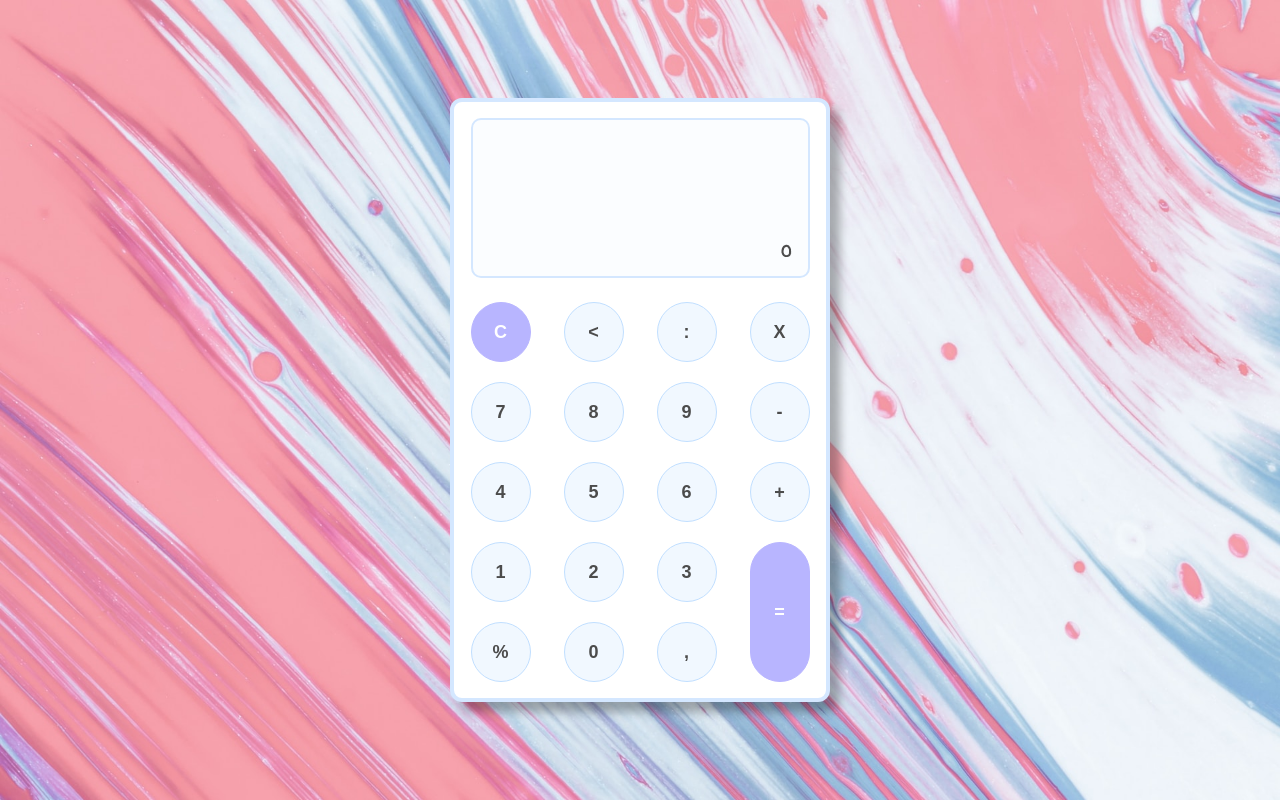
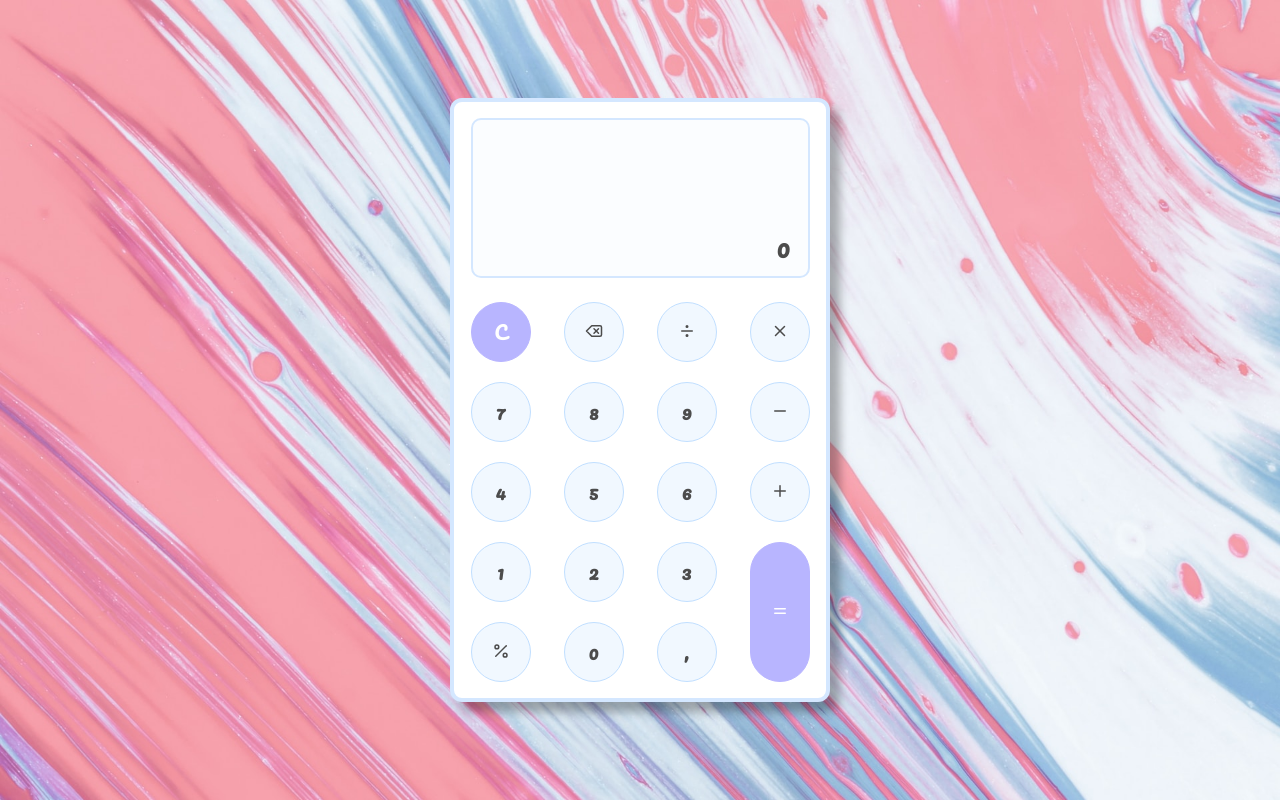
Before and after one commit to HJosephDEV/calculator-next, a Next.js app: page /home in a window 1280 px wide. Built offline with nearby package versions, Linux system fonts and the light colour scheme.

Commit message:
Updates the handlezero rule, adds icons and styles

```diff
--- a/package.json
+++ b/package.json
@@ -12,6 +12,7 @@
     "next": "13.4.12",
     "react": "18.2.0",
     "react-dom": "18.2.0",
+    "react-icons": "^4.10.1",
     "zustand": "^4.3.9"
   },
   "devDependencies": {
--- a/src/app/globals.scss
+++ b/src/app/globals.scss
@@ -2,4 +2,5 @@
   box-sizing: border-box;
   font-weight: 600;
   color: #4c4c4c;
+  font-family: 'Pacifico', cursive;
 }
--- a/src/app/layout.tsx
+++ b/src/app/layout.tsx
@@ -1,9 +1,9 @@
 import './reset.scss';
 import './globals.scss';
 import type { Metadata } from 'next';
-import { Pangolin } from 'next/font/google';
+import { Pacifico } from 'next/font/google';
 
-const pangolin = Pangolin({ weight: '400', subsets: ['latin'] });
+const pacifico = Pacifico({ weight: '400', subsets: ['latin'] });
 
 export const metadata: Metadata = {
   title: 'Create Next App',
@@ -14,7 +14,7 @@ export default function RootLayout({ children }: { children: React.ReactNode })
   return (
     <html lang='pt'>
       <meta charSet='UTF-8'></meta>
-      <body className={pangolin.className}>{children}</body>
+      <body className={pacifico.className}>{children}</body>
     </html>
   );
 }
--- a/src/components/calculator/@types/index.tsx
+++ b/src/components/calculator/@types/index.tsx
@@ -10,7 +10,7 @@ export type CalculatorKeyboardButton = {
   event: (key?: string) => void;
   name?: string;
   keyboardKey: string;
-  content?: string;
+  content?: string | JSX.Element;
 };
 
 export type CalculatorKeyboardProps = { buttonsList: Array<CalculatorKeyboardButton> };
--- a/src/components/calculator/components/display/index.tsx
+++ b/src/components/calculator/components/display/index.tsx
@@ -13,7 +13,7 @@ export default function CalculatorDisplay({
       key={`expression-${i}`}
       className={styles.historicItem}
     >
-      <div className={styles.itemContent}>{expression}</div>
+      {expression}
     </div>
   ));
 
@@ -37,7 +37,8 @@ export default function CalculatorDisplay({
 
         <div className={styles.visorContainer}>
           {displayView.expression}
-          {!!displayView.result && `= ${displayView.result}`}
+          <br />
+          {!!displayView.result && `=${displayView.result}`}
         </div>
       </div>
     </div>
--- a/src/components/calculator/components/display/styles.module.scss
+++ b/src/components/calculator/components/display/styles.module.scss
@@ -31,9 +31,9 @@
 
         .historicItem {
           position: relative;
-
-          .itemContent {
           text-align: right;
+          font-size: 16px;
+          letter-spacing: 2px;
           animation: showItem 0.7s ease;
 
           @keyframes showItem {
@@ -47,6 +47,11 @@
         }
       }
     }
+
+    .visorContainer {
+      font-size: 24px;
+      letter-spacing: 2px;
+      text-align: right;
     }
   }
 }
--- a/src/components/calculator/components/keyboard/components/button/styles.module.scss
+++ b/src/components/calculator/components/keyboard/components/button/styles.module.scss
@@ -6,12 +6,21 @@
   border: 1px solid #c1dfff;
   transition: all 0.4s ease;
   font-size: 18px;
+  font-family: 'Pacifico', cursive;
   cursor: pointer;
 
   &:hover {
     background: #b8b5ff;
     border-color: #b8b5ff;
     color: #fff;
+
+    svg {
+      circle,
+      line,
+      path {
+        color: #fff;
+      }
+    }
   }
 }
 
@@ -26,6 +35,12 @@
   background: #b8b5ff !important;
   border-color: #b8b5ff !important;
   color: #fff;
+
+  svg {
+    line {
+      color: #fff;
+    }
+  }
 }
 
 @media (max-width: 420px) {
--- a/src/components/calculator/index.tsx
+++ b/src/components/calculator/index.tsx
@@ -1,6 +1,7 @@
 'use client';
 
 import { useState, useEffect } from 'react';
+import { LuDelete, LuDivide, LuMinus, LuPlus, LuX, LuEqual, LuPercent } from 'react-icons/lu';
 
 import CalculatorDisplay from './components/display';
 import CalculatorKeyboard from './components/keyboard';
@@ -69,11 +70,11 @@ export default function Calculator(): JSX.Element {
     if (!number.length || hasComma) return false;
 
     const isLastNaN: boolean = handleNaN(',', true);
-    !isLastNaN && setDisplayValue(`${displayValue}.`);
+    !isLastNaN && setDisplayValue(`${displayValue},`);
   };
 
   const handleKeyAfterResult = () => {
-    const completedExpression: string = `${displayValue} = ${expressionResult}`;
+    const completedExpression: string = `${displayValue}=${expressionResult}`;
     setHistoric([...historic, completedExpression]);
     setExpressionResult('');
   };
@@ -128,10 +129,38 @@ export default function Calculator(): JSX.Element {
     return false;
   };
 
-  const handleZeroInDisplay = (key: string) => {
-    if (key === '0') return;
+  const handleZeroInDisplay = (key: string): boolean => {
+    if (displayValue[0] !== '0') return false;
 
-    setDisplayValue(key);
+    if (
+      displayValue.length === 1 &&
+      displayValue[0] === '0' &&
+      !sinals.includes(key) &&
+      key !== '0'
+    ) {
+      setDisplayValue(key);
+      return true;
+    }
+
+    if (
+      (displayValue.at(-1) === '0' && key === '0' && sinals.includes(displayValue.at(-2) || '')) ||
+      (displayValue.at(-1) === '0' && key === '0')
+    ) {
+      return true;
+    }
+
+    if (
+      displayValue.at(-1) === '0' &&
+      sinals.includes(displayValue.at(-2) || '') &&
+      key !== '0' &&
+      key !== '.'
+    ) {
+      const newString: string = displayValue.replace(/.$/, key);
+      setDisplayValue(newString);
+      return true;
+    }
+
+    return false;
   };
 
   const handleResultInDisplay = (key: string) => {
@@ -147,10 +176,8 @@ export default function Calculator(): JSX.Element {
       return;
     }
 
-    if (displayValue.length === 1 && displayValue[0] === '0' && !sinals.includes(key)) {
-      handleZeroInDisplay(key);
-      return;
-    }
+    const handleZeroResult: boolean = handleZeroInDisplay(key);
+    if (handleZeroResult) return;
 
     const isKeyNaN: boolean = handleNaN(key, true);
     if (isKeyNaN) return;
@@ -175,7 +202,8 @@ export default function Calculator(): JSX.Element {
 
   const handleResult = () => {
     const lastDigit: string = displayValue.at(-1) ?? '';
-    if (sinals.includes(lastDigit) || lastDigit === ',') return;
+    console.log(lastDigit);
+    if (sinals.includes(lastDigit) || lastDigit === '.') return;
     const value: string = eval(displayValue.replaceAll(',', '.')).toString().replaceAll('.', ',');
     setExpressionResult(value);
   };
@@ -190,19 +218,19 @@ export default function Calculator(): JSX.Element {
     {
       name: 'back',
       keyboardKey: 'Backspace',
-      content: '<',
+      content: <LuDelete />,
       event: () => handleBack()
     },
     {
       name: 'division',
       keyboardKey: '/',
-      content: ':',
+      content: <LuDivide />,
       event: () => handleKey('/')
     },
     {
       name: 'multiplication',
       keyboardKey: '*',
-      content: 'X',
+      content: <LuX />,
       event: () => handleKey('*')
     },
     {
@@ -223,7 +251,7 @@ export default function Calculator(): JSX.Element {
     {
       name: 'minus',
       keyboardKey: '-',
-      content: '-',
+      content: <LuMinus />,
       event: () => handleKey('-')
     },
     {
@@ -244,7 +272,7 @@ export default function Calculator(): JSX.Element {
     {
       name: 'plus',
       keyboardKey: '+',
-      content: '+',
+      content: <LuPlus />,
       event: () => handleKey('+')
     },
     {
@@ -265,12 +293,12 @@ export default function Calculator(): JSX.Element {
     {
       name: 'equal',
       keyboardKey: 'Enter',
-      content: '=',
+      content: <LuEqual />,
       event: () => handleResult()
     },
     {
       keyboardKey: '%',
-      content: '%',
+      content: <LuPercent />,
       event: () => handlePercentage()
     },
     {
```
Also changed, not shown: 1 other file (tests, documents, lock files or other folders). Lines whose indentation alone changed are shown as unchanged.
